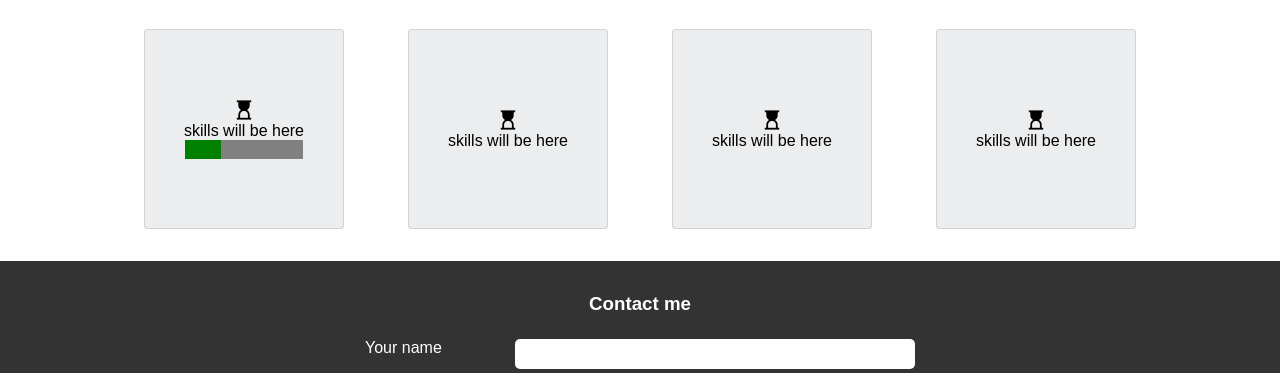
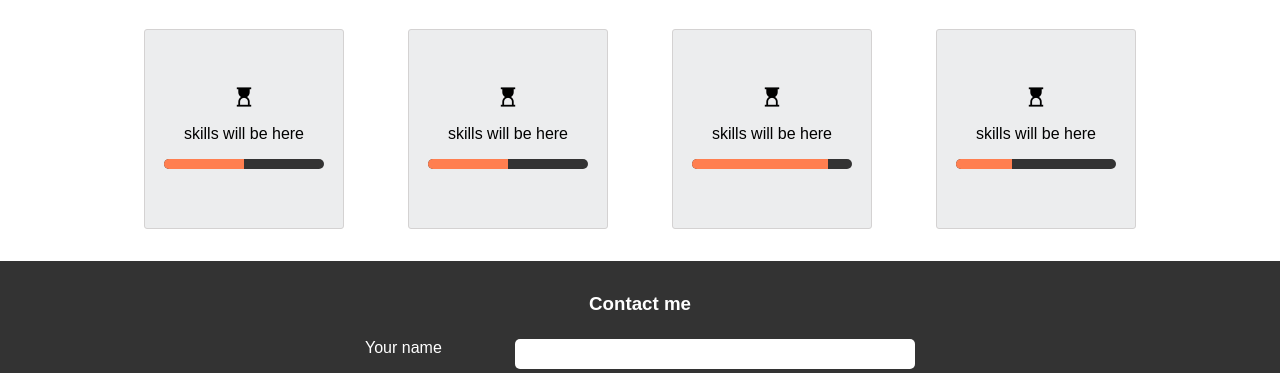
Before and after one commit to Pavel-Kliukin/HTML_CSS_Study, a plain HTML site: page MyPortfolio/index.html in a window 1280 px wide. Shown: the part 1665-2038 px from the top of the page. Drawn offline with nearby package versions, Linux system fonts and the light colour scheme.

Commit message:
Added progress to skills and it's animation

```diff
--- a/MyPortfolio/index.html
+++ b/MyPortfolio/index.html
@@ -68,9 +68,9 @@
           including versions of Lorem Ipsum.
         </p>
       </section>
-      <section id="skills">
+      <section id="skillsSection">
         <h3>Skills</h3>
-        <div id="skillsBox">
+        <div id="skillsBlock">
           <div id="skillsTextVideo">
             <!-- <img src="skills.jpg" id="skillsImage" alt="About me" width="350" height="200"> -->
             <video id="skillsImage" width="350" height="190" autoplay controls loop>
@@ -89,31 +89,50 @@
               including versions of Lorem Ipsum.
             </p>
           </div>
-          <div id="iconsBlock">
-            <box class="icon">
+          <div id="skillsBoxes">
+            <box class="skillsBox">
               <span class="material-symbols-outlined">
                 hourglass_top
                 </span>
                 <p>skills will be here</p>
-                <progress value="31" max="100"> 32% </progress>
+                <div class="progress-element progress-element--python">
+                  <div class="progress-container">
+                    <progress value="50" max="100"></progress>
+                  </div>
+                </div>
             </box>
-            <box class="icon">
+            <box class="skillsBox">
               <span class="material-symbols-outlined">
                 hourglass_top
                 </span>
                 <p>skills will be here</p>
+                <div class="progress-element progress-element--javascript">
+                  <div class="progress-container">
+                    <progress value="50" max="100"></progress>
+                  </div>
+                </div>
             </box>
-            <box class="icon">
+            <box class="skillsBox">
               <span class="material-symbols-outlined">
                 hourglass_top
                 </span>
                 <p>skills will be here</p>
+                <div class="progress-element progress-element--html">
+                  <div class="progress-container">
+                    <progress value="60" max="100"></progress>
+                  </div>
+                </div>
             </box>
-            <box class="icon">
+            <box class="skillsBox">
               <span class="material-symbols-outlined">
                 hourglass_top
                 </span>
                 <p>skills will be here</p>
+                <div class="progress-element progress-element--css">
+                  <div class="progress-container">
+                    <progress value="50" max="100"></progress>
+                  </div>
+                </div>
             </box>
           </div>
         </div>
--- a/MyPortfolio/style.css
+++ b/MyPortfolio/style.css
@@ -80,7 +80,7 @@ img {
 
 .seeMore {
   margin-top: 0.5rem;
-  color: orange;
+  color: rgb(255, 127, 80);
 }
 
 #aboutMe {
@@ -93,7 +93,7 @@ img {
   float: left;
 }
 
-#skillsBox {
+#skillsBlock {
   display: flex;
   flex-direction: column;
   align-items: center;
@@ -104,13 +104,13 @@ img {
   float: right;
 }
 
-#iconsBlock {
+#skillsBoxes {
   display: flex;
   justify-content: space-around;
   flex-wrap: wrap;
 }
 
-.icon {
+.skillsBox {
   width: 200px;
   height: 200px;
   border: 1px;
@@ -126,6 +126,7 @@ img {
 }
 
 .material-symbols-outlined {
+  margin-bottom: 1rem;
   font-variation-settings:
   'FILL' 1,
   'wght' 400,
@@ -133,12 +134,74 @@ img {
   'opsz' 20
 }
 
+/*** progress styling ***/
 progress {
-  width: 60%;
-  height: 10%;
-  background-color: black;
-  color: white;
+  opacity: 0;
 }
+
+.progress-container {
+  position: relative;
+  display: inline-block;
+  background: #333;
+  width: 100%;
+  height: 10px;
+  border-radius: 6px;
+  overflow: hidden;
+  margin-top: 1rem;
+}
+
+.progress-container::before {
+  content: "";
+  position: absolute;
+  top: 0;
+  left: 0;
+  border-width: 1px;
+  height: 100%;
+  width: 0;
+  background: rgb(255, 127, 80);
+}
+
+.progress-element--python .progress-container::before {
+  animation: progress-javascript 1s ease-in forwards;
+}
+
+.progress-element--javascript .progress-container::before {
+  animation: progress-javascript 1s ease-in forwards;
+}
+
+.progress-element--html .progress-container::before {
+  animation: progress-html 1s ease-in forwards;
+}
+
+.progress-element--css .progress-container::before {
+  animation: progress-css 1s ease-in forwards;
+}
+
+@keyframes progress-python {
+  to {
+    width: 65%;
+  }
+}
+
+@keyframes progress-javascript {
+  to {
+    width: 50%;
+  }
+}
+
+@keyframes progress-html {
+  to {
+    width: 85%;
+  }
+}
+
+@keyframes progress-css {
+  to {
+    width: 35%;
+  }
+}
+
+/**********************/
 
 #aboutMeText,
 #skillsText {
```
